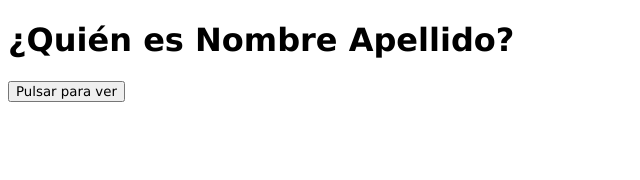
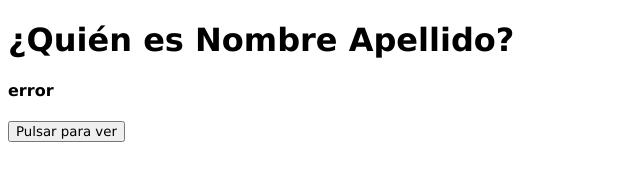
Before and after one commit to niunmango/pelw-test, a plain HTML site: page about.html in a window 1280 px wide. Shown: the whole page, without its empty margins (0-640 px from the left). Drawn offline with Linux system fonts and the light colour scheme.

Commit message:
solo valida HTML

```diff
--- a/about.html
+++ b/about.html
@@ -12,6 +12,7 @@
 <body>
     <h1>¿Quién es Nombre Apellido?</h1>
     <nav><a href="/about.html"></a></nav>
+    <h4>error</h4>
     <button onclick="toggleElementVisibility()">Pulsar para ver</button>
     <p id="hiddenElement">Es una gran persona</p>
     <script src="js/script.js"></script>
```
Also changed, not shown: 2 other files.
